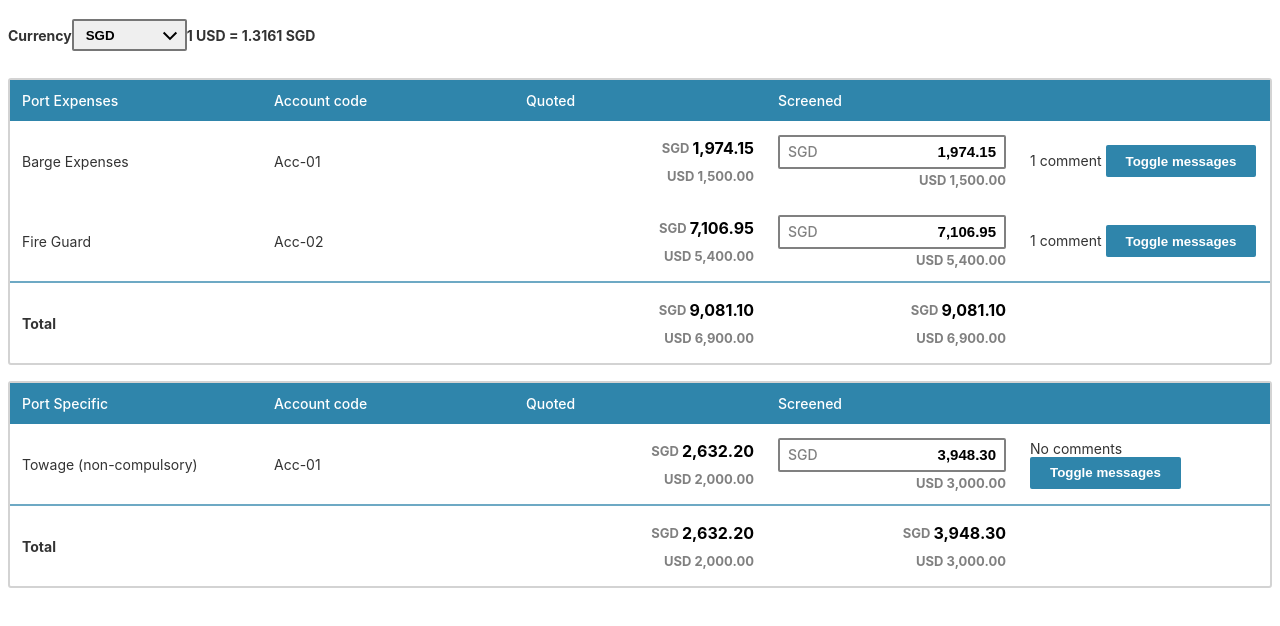
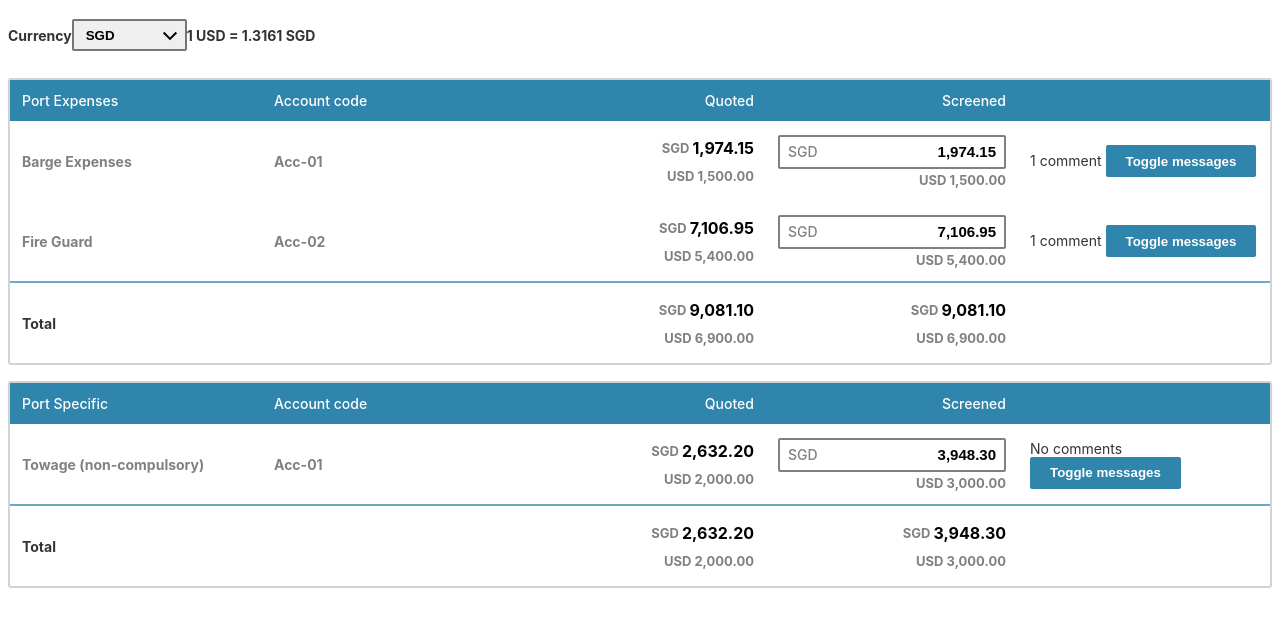
Before and after one commit to HRahimy/barger, an Angular app: page / in a window 1280 px wide. Shown: the top 626 px of the page. Built offline with nearby package versions, Linux system fonts and the light colour scheme.

Commit message:
Add correct styling to value cells

```diff
--- a/src/app/components/cost-table/cost-table.component.css
+++ b/src/app/components/cost-table/cost-table.component.css
@@ -20,8 +20,17 @@ th {
   padding: 12px;
 }
 
-.padded-td {
+th.right-align {
+  text-align: right;
+}
+
+td.padded {
   padding: 12px;
+}
+
+td.label-value {
+  font-weight: bold;
+  color: grey;
 }
 
 .total-row {
--- a/src/app/components/cost-table/cost-table.component.html
+++ b/src/app/components/cost-table/cost-table.component.html
@@ -3,32 +3,32 @@
     <tr>
       <th>{{cost.name}}</th>
       <th>Account code</th>
-      <th>Quoted</th>
-      <th>Screened</th>
+      <th class="right-align">Quoted</th>
+      <th class="right-align">Screened</th>
       <th></th>
     </tr>
     <ng-container *ngFor="let costItem of cost.costItems">
       <tr>
-        <td class="padded-td">{{costItem.name}}</td>
-        <td class="padded-td">{{costItem.costItemAlias.accountingCode}}</td>
-        <td class="padded-td" *ngIf="getSubCostWithType(costItem.id, subCostType.Quoted) as quotedSubCost">
+        <td class="padded label-value">{{costItem.name}}</td>
+        <td class="padded label-value">{{costItem.costItemAlias.accountingCode}}</td>
+        <td class="padded" *ngIf="getSubCostWithType(costItem.id, subCostType.Quoted) as quotedSubCost">
           <app-sub-cost-display [baseCurrencyLabel]="baseCurrency"
                                 [baseCurrencyValue]="quotedSubCost.amount"
                                 [selectedCurrencyLabel]="selectedCurrency"
                                 [selectedCurrencyValue]="quotedSubCost.amount * rateFromBaseToSelectedCurrency"></app-sub-cost-display>
         </td>
-        <td class="padded-td" *ngIf="getSubCostWithType(costItem.id, subCostType.Screened) as screenedSubCost">
+        <td class="padded" *ngIf="getSubCostWithType(costItem.id, subCostType.Screened) as screenedSubCost">
           <app-sub-cost-display [baseCurrencyLabel]="baseCurrency"
                                 [baseCurrencyValue]="screenedSubCost.amount"
                                 [selectedCurrencyLabel]="selectedCurrency"
                                 [selectedCurrencyValue]="screenedSubCost.amount * rateFromBaseToSelectedCurrency"
                                 [subCostType]="subCostType.Screened"></app-sub-cost-display>
         </td>
-        <td class="padded-td" *ngIf="costItem.comments">
+        <td class="padded" *ngIf="costItem.comments">
           {{costItem.comments.length}} {{costItem.comments.length > 1 ? 'comments' : 'comment'}}
           <button type="button" (click)="toggleMessages(costItem.id)">Toggle messages</button>
         </td>
-        <td class="padded-td" *ngIf="!costItem.comments">No comments
+        <td class="padded" *ngIf="!costItem.comments">No comments
           <button type="button" (click)="toggleMessages(costItem.id)">Toggle messages</button>
         </td>
       </tr>
@@ -42,21 +42,21 @@
 
 
     <tr>
-      <td class="total-row total-label padded-td">Total</td>
-      <td class="total-row padded-td"></td>
-      <td class="total-row padded-td" *ngIf="getTotalCostOfType(subCostType.Quoted) as quotedTotal">
+      <td class="total-row total-label padded">Total</td>
+      <td class="total-row padded"></td>
+      <td class="total-row padded" *ngIf="getTotalCostOfType(subCostType.Quoted) as quotedTotal">
         <app-sub-cost-display [baseCurrencyLabel]="baseCurrency"
                               [baseCurrencyValue]="quotedTotal"
                               [selectedCurrencyLabel]="selectedCurrency"
                               [selectedCurrencyValue]="quotedTotal * rateFromBaseToSelectedCurrency"></app-sub-cost-display>
       </td>
-      <td class="total-row padded-td" *ngIf="getTotalCostOfType(subCostType.Screened) as screenedTotal">
+      <td class="total-row padded" *ngIf="getTotalCostOfType(subCostType.Screened) as screenedTotal">
         <app-sub-cost-display [baseCurrencyLabel]="baseCurrency"
                               [baseCurrencyValue]="screenedTotal"
                               [selectedCurrencyLabel]="selectedCurrency"
                               [selectedCurrencyValue]="screenedTotal * rateFromBaseToSelectedCurrency"></app-sub-cost-display>
       </td>
-      <td class="total-row padded-td"></td>
+      <td class="total-row padded"></td>
     </tr>
   </table>
 </div>
```
